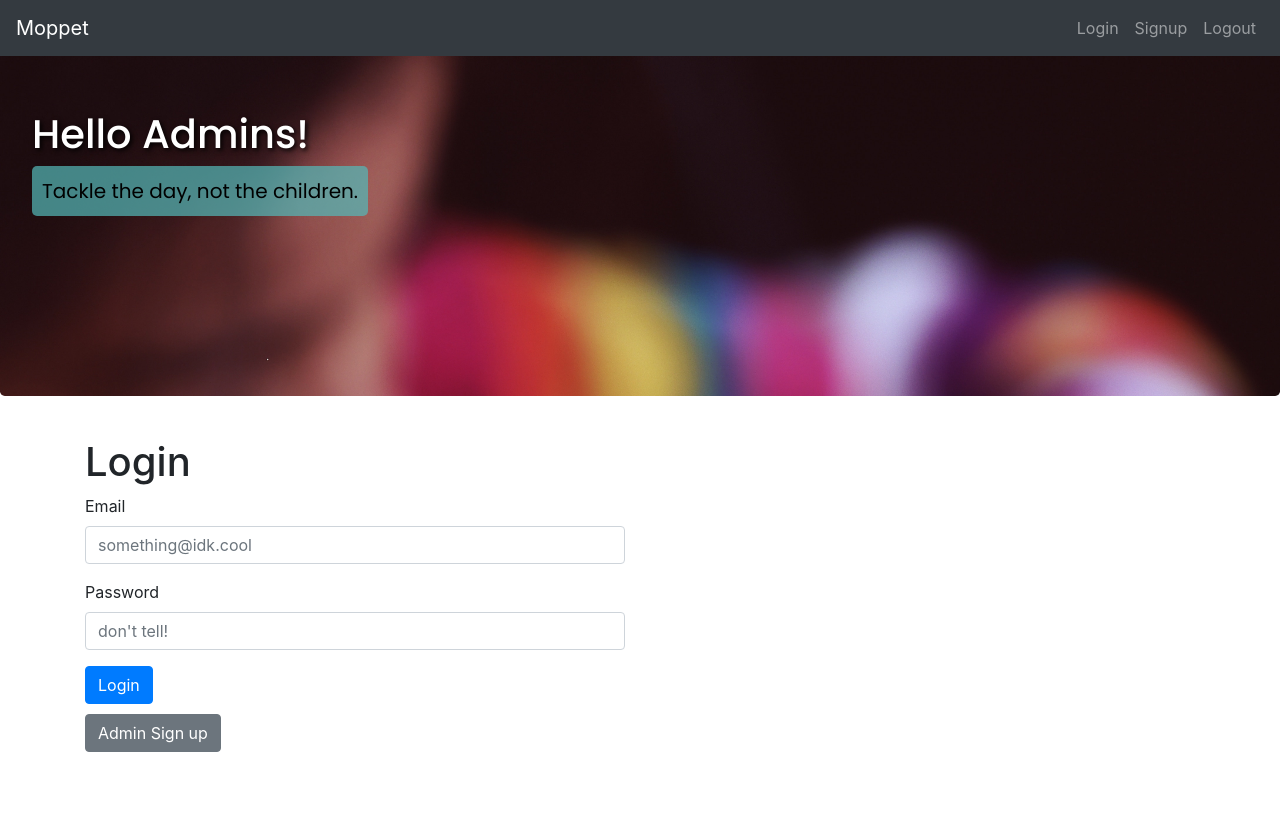
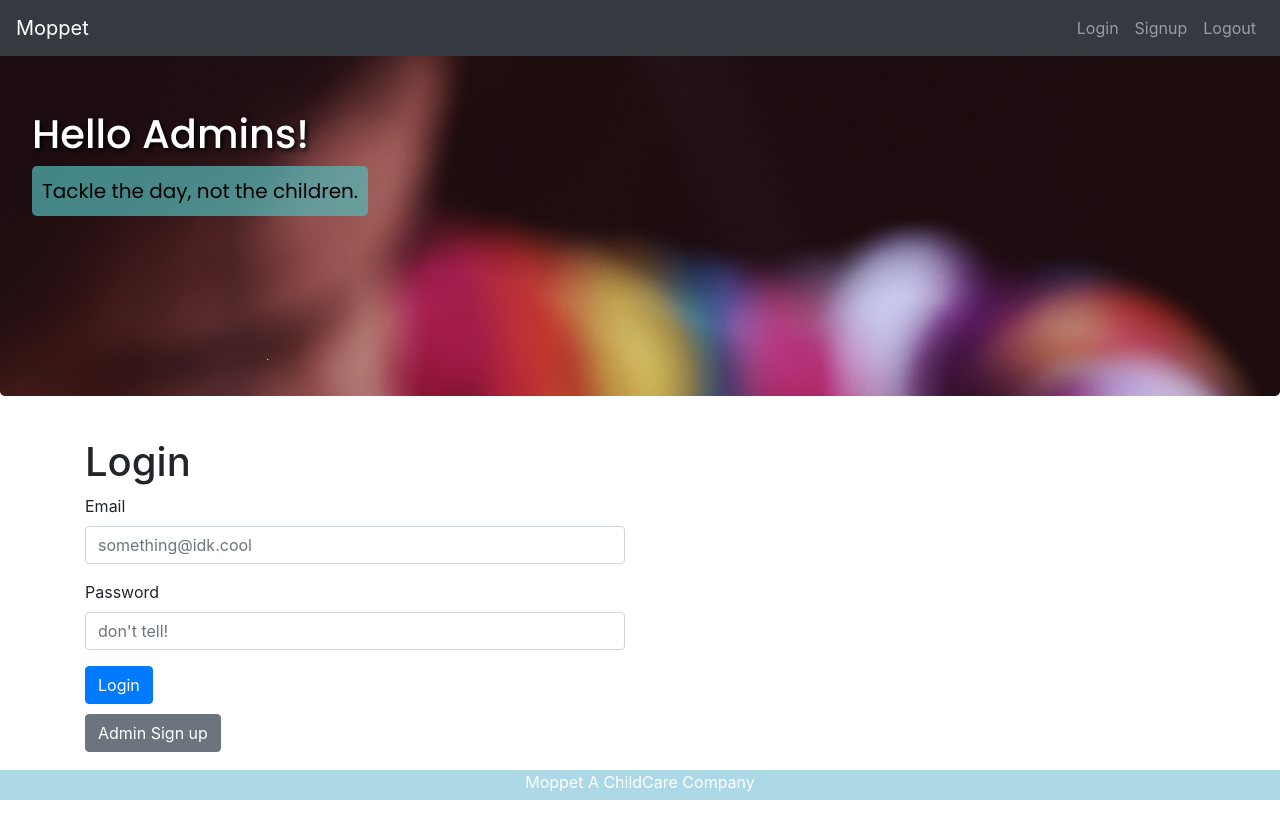
Before and after one commit to corymichaelhack/eleven-fifty-moppet-app-client, a React (Create React App) app: page / in a window 1280 px wide. Shown: the top 838 px of the page. Before the commit the page ends 800 px from the top, so only its background shows below. Built offline with nearby package versions, Linux system fonts and the light colour scheme.

Commit message:
Add footer, add email and passsword validation to login and signup

```diff
--- a/src/App.js
+++ b/src/App.js
@@ -1,10 +1,12 @@
 import React, { useState, useEffect} from 'react';
 import './App.css';
+import { BrowserRouter as Router } from 'react-router-dom';
 import Auth from './auth/Auth';
 import ChildHome from './children/ChildHome';
 import Navigation from './navigation/NavigationBar';
 import JumbotronHeader from './header/JumbotronHeader';
-import { BrowserRouter as Router } from 'react-router-dom';
+import Footer from './footer/Footer';
+
 
 
 function App() {
@@ -37,7 +39,7 @@ function App() {
   }
 
   return (
-    <div>
+    <div style={{ marginBottom: "100px"}}>
       <Router>
         <Navigation clickLogout={clearToken} login={login} setLogin={setLogin} sessionTokenLogged={sessionTokenLogged}/>
       </Router>
@@ -45,6 +47,7 @@ function App() {
       <Router>
       {protectedViews()}
       </Router>
+      <Footer/>
 
     </div>
   )
--- a/src/auth/Login.js
+++ b/src/auth/Login.js
@@ -37,11 +37,11 @@ const Login = (props) => {
                 <h1>Login</h1>
                 <FormGroup >
                     <Label for="emailLogin">Email</Label>
-                    <Input value={ email } onChange={(event)=>setEmail(event.target.value)} type="email" name="email" id="emailLogin" placeholder="something@idk.cool" />
+                    <Input value={ email } onChange={(event)=>setEmail(event.target.value)} type="email" name="email" id="emailLogin" placeholder="something@idk.cool" required/>
                 </FormGroup>
                 <FormGroup >
                     <Label for="password">Password</Label>
-                    <Input value={ password } onChange={(event)=>setPassword(event.target.value)} type="password" name="password" id="password" placeholder="don't tell!" />
+                    <Input value={ password } onChange={(event)=>setPassword(event.target.value)} type="password" name="password" id="password" placeholder="don't tell!" minlength="5" title="Password must be 5 characters minimum" pattern="[A-Za-z0-9]{5,}" required />
                 </FormGroup>
                 <Button type="submit" color="primary">Login</Button>
             </Form>
--- a/src/auth/Signup.js
+++ b/src/auth/Signup.js
@@ -39,7 +39,7 @@ const Signup = (props) => {
                 </FormGroup>
                 <FormGroup>
                     <Label htmlFor="password">Password</Label>
-                    <Input onChange={(event) => setPassword(event.target.value)} type="password" name="password" value={password} placeholder="password...don't tell"/>
+                    <Input onChange={(event) => setPassword(event.target.value)} type="password" name="password" value={password} placeholder="password...don't tell" minlength="5" title="Password must be 5 characters minimum" pattern="[A-Za-z0-9]{5,}" required/>
                 </FormGroup>
                 <Button type="submit" color="primary">Signup</Button>
             </Form>
--- /dev/null
+++ b/src/footer/Footer.js
@@ -0,0 +1,20 @@
+import React from 'react';
+
+const Footer = () => {
+    return (
+        <div style={{
+            position: 'fixed',
+            left: '0',
+            bottom: '0',
+            textAlign: 'center',
+            width: '100%',
+            height: '30px',
+            backgroundColor: "lightblue",
+            color: "white"
+        }}>
+            <p>Moppet A ChildCare Company</p>
+        </div>
+    );
+};
+
+export default Footer;
```
